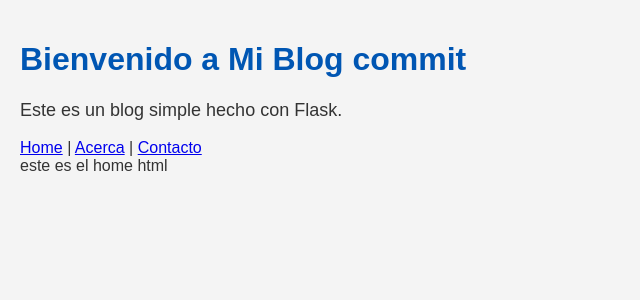
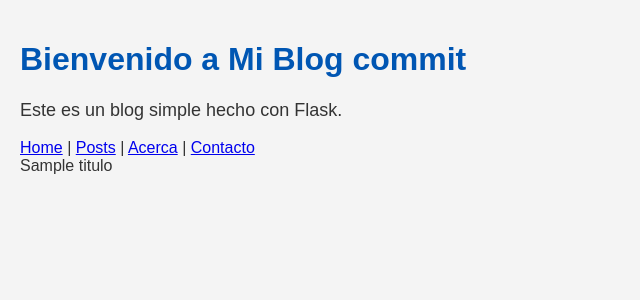
Before and after one commit to juan071201-dev/api-47v, a Flask app: template templates/home.html in a window 1280 px wide. Shown: the top 300 px of the page, without its empty margins (0-640 px from the left). Run offline with Flask 3, Linux system fonts and the light colour scheme; the template is opened without the code that fills it: most values are stand-ins (such as "Sample title", 1, 10 or a date in 2020).

Commit message:
Ingresado

```diff
--- a/main.py
+++ b/main.py
@@ -1,4 +1,10 @@
 from flask import Flask, render_template
+import sqlite3
+
+def get_db_connection():
+    conn = sqlite3.connect("database.db")
+    conn.row_factory = sqlite3.Row
+    return conn
 
 app = Flask(__name__)
 
@@ -8,7 +14,15 @@ def base():
 
 @app.route('/home', methods=['GET'])
 def home():
-    return render_template('home.html')
+    titulo = "esta es el html home como variable"
+    return render_template('home.html', titulo=titulo)
+
+@app.route('/posts', methods=['GET'])
+def get_all_posts():
+    conn = get_db_connection()
+    posts = conn.execute('SELECT * FROM posts').fetchall()
+    conn.close()
+    return render_template('post/post_list.html', posts=posts)
 
 if __name__ == '__main__':
     app.run(debug=True)
--- a/templates/home.html
+++ b/templates/home.html
@@ -1,5 +1,5 @@
 {% extends "base.html" %}
 
 {% block content %}
-este es el home html
+{{ titulo }}
 {% endblock %}
--- a/templates/navbar.html
+++ b/templates/navbar.html
@@ -1,5 +1,6 @@
 <nav>
     <a href="/home">Home</a> |
+    <a href="/posts">Posts</a> |
     <a href="#">Acerca</a> |
     <a href="#">Contacto</a>
 </nav>
```
Also changed, not shown: templates/post/post_list.html (+26 -0 lines).
